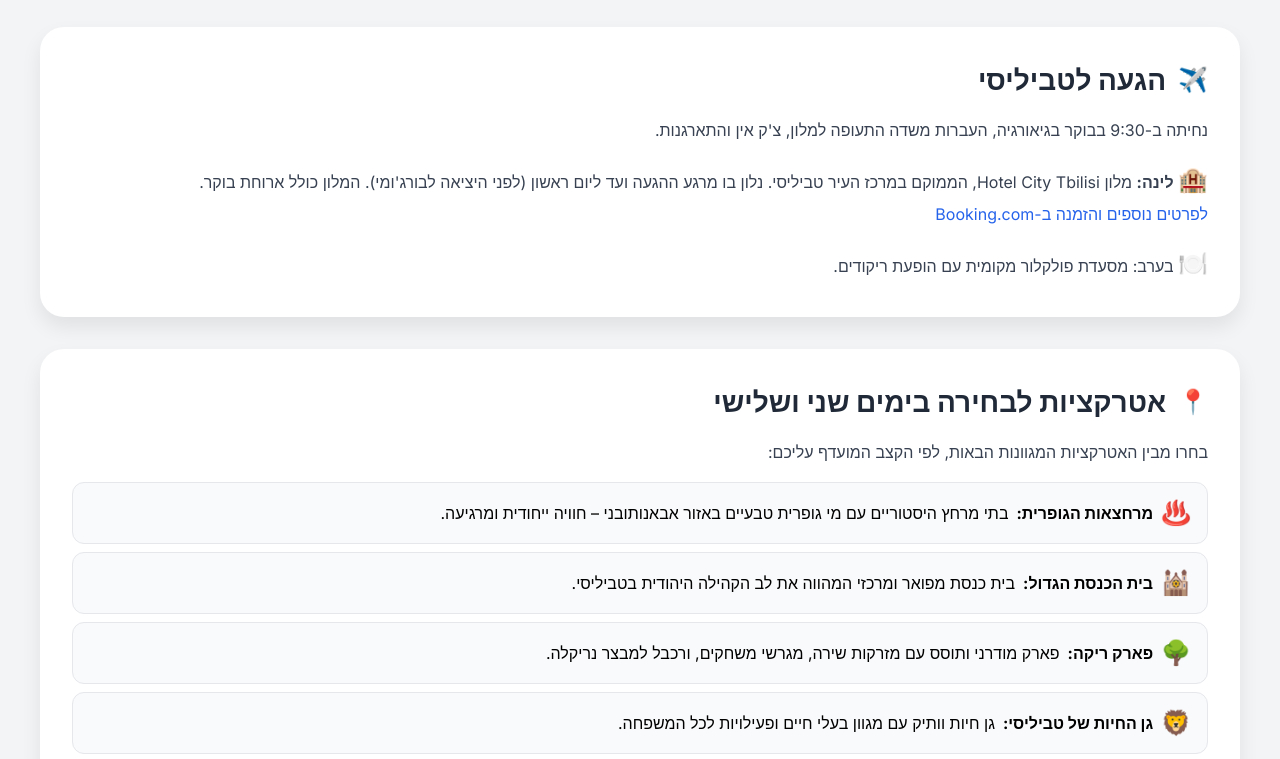
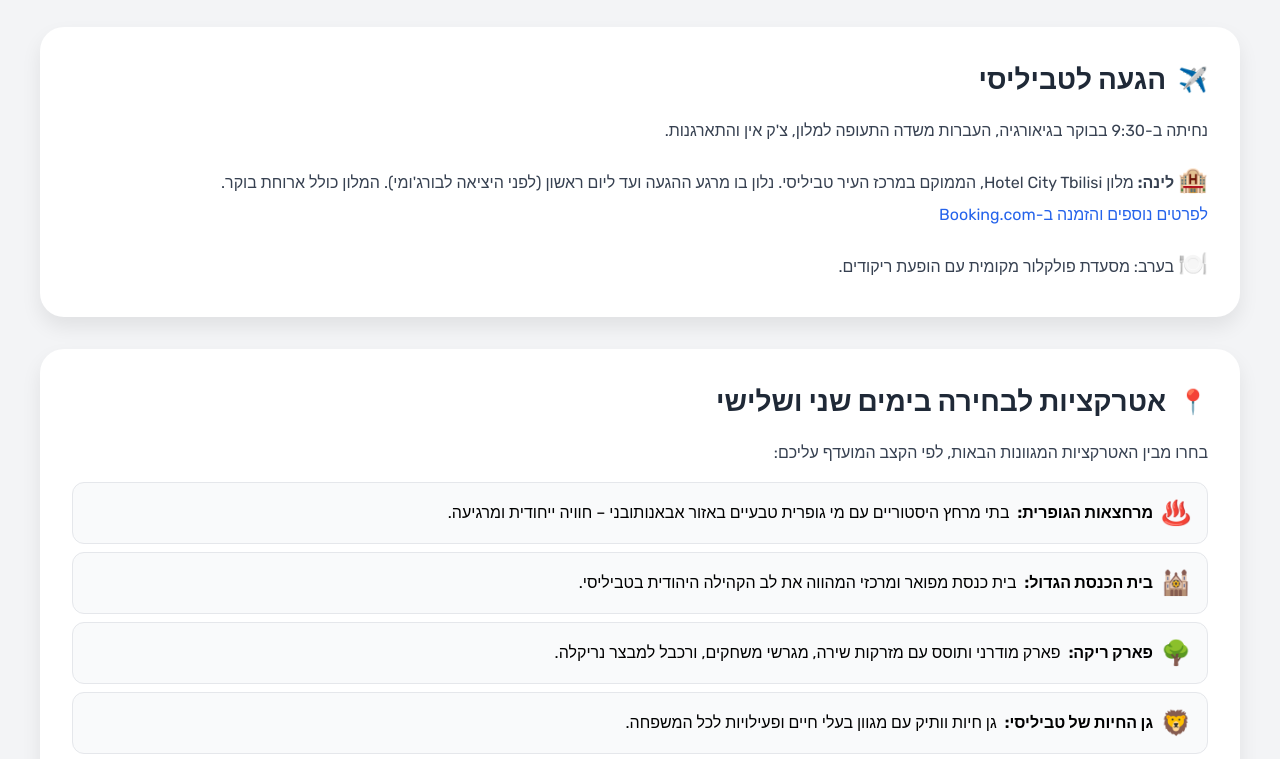
Before and after one commit to AvivMal/georgiaTrip, a plain HTML site: page index.html in a window 1280 px wide. Shown: the part 133-892 px from the top of the page. Drawn offline with nearby package versions, Linux system fonts and the light colour scheme.

Commit message:
Update index.html

```diff
--- a/index.html
+++ b/index.html
@@ -8,9 +8,9 @@
     <script src="https://cdn.tailwindcss.com"></script>
     <style>
         /* Custom font for a clean look */
-        @import url('https://fonts.googleapis.com/css2?family=Inter:wght@300;400;500;600;700&display=swap');
+        @import url('https://fonts.googleapis.com/css2?family=Rubik:wght@300;400;500;600;700&display=swap');
         body {
-            font-family: 'Inter', sans-serif;
+            font-family: 'Rubik', sans-serif; /* Changed font to Rubik */
             background-color: #f3f4f6; /* Light gray background */
             direction: rtl; /* Right-to-left for Hebrew */
             text-align: right; /* Align text to the right */
```
